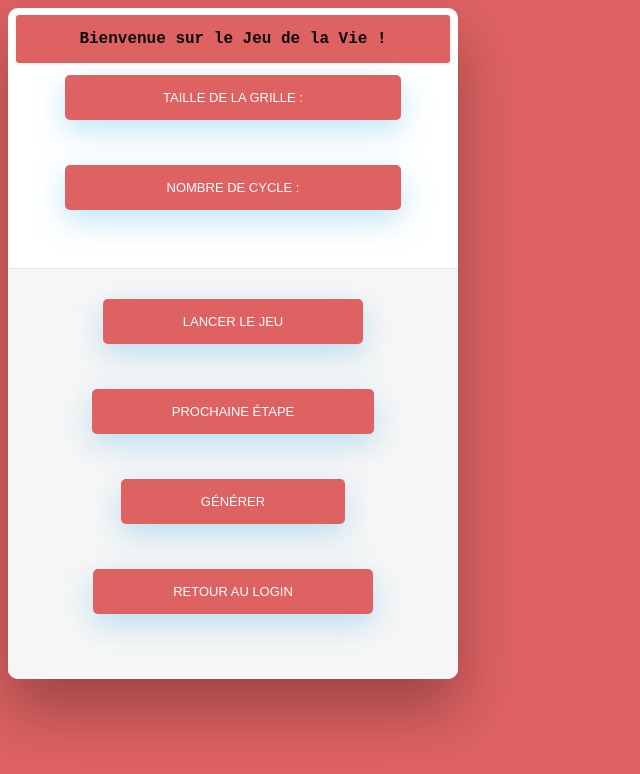
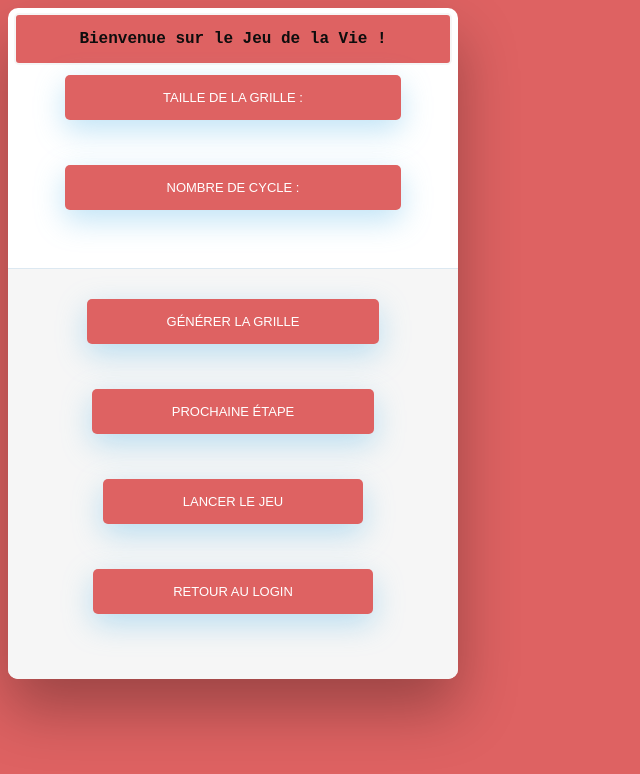
Before and after one commit to FloranRumas/GameOfLife, a plain HTML site: page jeu.html in a window 1280 px wide. Shown: the whole page, without its empty margins (0-640 px from the left). Drawn offline with Linux system fonts and the light colour scheme.

Commit message:
Modification des boutons

```diff
--- a/jeu.html
+++ b/jeu.html
@@ -25,13 +25,13 @@
         </br>
         <div class="boutons">
             <div class="run__game">
-                <input type="button" value="Lancer le jeu" id="generate" />
+                <input type="button" value="Générer la grille" id="generate" />
             </div>
             <div class="run__nextTime">
                 <input type="button" value="Prochaine étape" id="nextStep" />
             </div>
             <div class="run__NbrCycle">
-                <input type="button" value="Générer" id="nbrCycleDefined" />
+                <input type="button" value="Lancer le jeu" id="nbrCycleDefined" />
             </div>
             <div class="submit__index">
                 <input type="button" value="Retour au login" id="submit"
```
